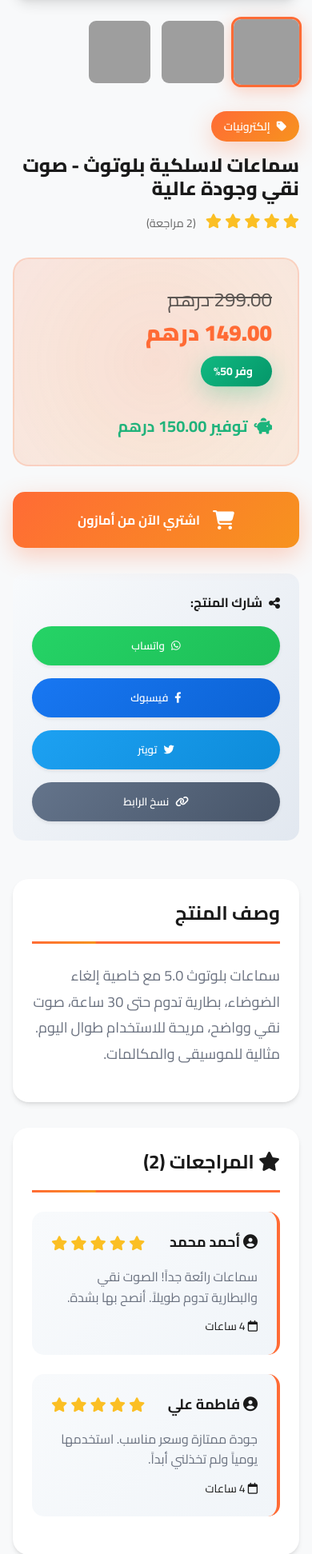
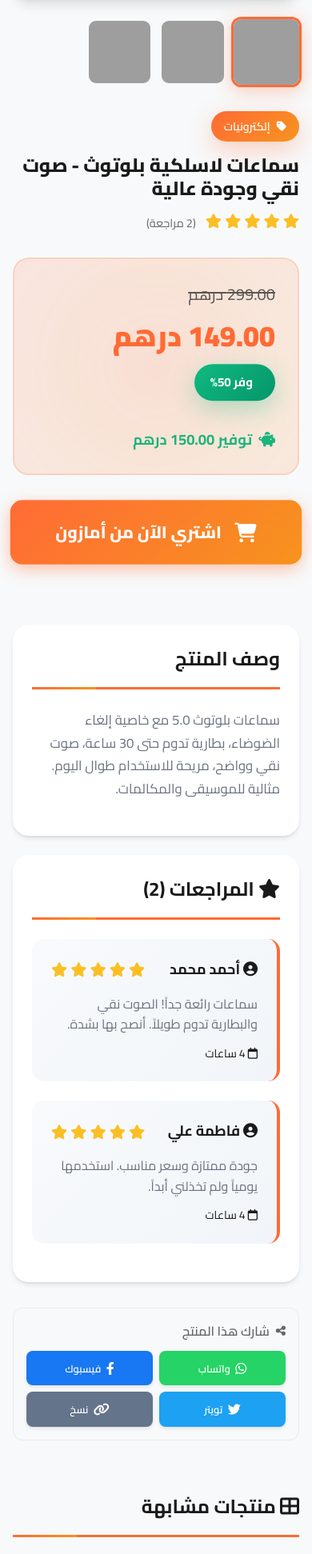
Before and after one commit to Engmohammedabdo/amazon, a PHP site: page /amazon/product.php?id=1 in a window 390 px wide. Shown: the part 443-2386 px from the top of the page at 80% size. Run offline with PHP 8.4, Linux system fonts and the light colour scheme; a user stored in the database is signed in; data comes from the database, SQL or seed files in the repository; some libraries are stand-ins or nearby versions; grey boxes are pictures that could not be loaded.

Commit message:
🎯 OPTIMIZE: Page layout for conversion - reorganize & reduce clutter
PROBLEM: Page layout didn't focus on conversion
- Share buttons too large and poorly positioned
- Elements oversized
- Poor visual hierarchy
- CTA (Buy button) not prominent enough

SOLUTION: Complete page restructure for optimal conversion

LAYOUT REORGANIZATION:
BEFORE: Image → Price → Buy → SHARE (big) → Description → Reviews
AFTER:  Image → Price → Buy → Description → Reviews → Share (small)

SHARE BUTTONS OPTIMIZED:
- Moved to bottom (after reviews, before similar products)
- Reduced size: padding 0.5rem (was 0.75rem)
- Font size: 0.875rem (was 1rem)
- Compact grid layout (120px min-width)
- Removed gradients for cleaner look
- Title reduced to 1rem (was 1.5rem)

BUY BUTTON ENHANCEMENT:
- Increased prominence with stronger shadow
- Pulsing animation for attention
- Font weight 800 (extra bold)
- Sticky on mobile scroll

ELEMENT SIZE REDUCTIONS:
- Price section: 1.75rem padding (was 2rem)
- Current price: 2.25rem (was 3rem)
- Description: 1.05rem (was 1.125rem)
- Line height: 1.7 (was 1.8)
- Reduced spacing throughout

MOBILE OPTIMIZATIONS:
✅ Sticky buy button when scrolling
✅ Share buttons in 2-column grid
✅ Smaller button padding
✅ Better use of screen space

VISUAL HIERARCHY:
1. Product image & gallery (largest)
2. Title (black, bold)
3. Price with discount (prominent)
4. BUY BUTTON (most prominent CTA)
5. Description
6. Reviews
7. Share (compact, bottom)
8. Similar products

Files changed:
- product.php: Moved share section to bottom
- product.css: Reduced sizes, optimized spacing

Priority: CRITICAL for conversion
Test: Cleaner, focused layout with clear CTA

```diff
--- a/assets/css/product.css
+++ b/assets/css/product.css
@@ -391,62 +391,74 @@
     margin-top: 2rem;
 }
 
-/* ==================== Social Sharing ==================== */
+/* ==================== Social Sharing (Optimized for Conversion) ==================== */
 .share-section {
-    background: linear-gradient(135deg, #f8fafc 0%, #e2e8f0 100%);
-    padding: 1.5rem;
-    border-radius: 15px;
-    margin-top: 2rem;
+    background: #f8f9fa;
+    padding: 1.25rem;
+    border-radius: 12px;
+    margin: 2rem 0;
+    border: 1px solid #e9ecef;
 }
 
 .share-title {
-    font-weight: 700;
-    color: var(--text-color);
-    margin-bottom: 1rem;
+    font-size: 1rem; /* Reduced from 1.5rem */
+    font-weight: 600;
+    color: #666;
+    margin-bottom: 0.75rem;
     display: flex;
     align-items: center;
     gap: 0.5rem;
 }
 
+.share-title i {
+    font-size: 0.875rem;
+}
+
 .share-buttons {
-    display: flex;
-    gap: 1rem;
-    flex-wrap: wrap;
+    display: grid;
+    grid-template-columns: repeat(auto-fit, minmax(120px, 1fr));
+    gap: 0.5rem;
 }
 
 .share-btn {
-    padding: 0.75rem 1.5rem;
-    border-radius: 50px;
+    padding: 0.5rem 1rem; /* Reduced from 0.75rem 1.5rem */
+    border-radius: 8px; /* Less rounded, more compact */
     border: none;
     cursor: pointer;
     font-weight: 600;
+    font-size: 0.875rem; /* Smaller text */
     display: flex;
     align-items: center;
-    gap: 0.5rem;
-    transition: all var(--transition-base);
+    justify-content: center;
+    gap: 0.4rem;
+    transition: all 0.2s ease;
     color: white;
-    box-shadow: var(--shadow-sm);
+    box-shadow: 0 2px 4px rgba(0,0,0,0.1);
+}
+
+.share-btn i {
+    font-size: 1rem;
 }
 
 .share-btn:hover {
-    transform: translateY(-3px);
-    box-shadow: var(--shadow-md);
+    transform: translateY(-2px);
+    box-shadow: 0 4px 8px rgba(0,0,0,0.15);
 }
 
 .share-btn.facebook {
-    background: linear-gradient(135deg, #1877f2 0%, #0c63d4 100%);
+    background: #1877f2;
 }
 
 .share-btn.twitter {
-    background: linear-gradient(135deg, #1da1f2 0%, #0d8bd9 100%);
+    background: #1da1f2;
 }
 
 .share-btn.whatsapp {
-    background: linear-gradient(135deg, #25d366 0%, #1ebe57 100%);
+    background: #25d366;
 }
 
 .share-btn.copy {
-    background: linear-gradient(135deg, #64748b 0%, #475569 100%);
+    background: #64748b;
 }
 
 /* ==================== Animations ==================== */
@@ -817,3 +829,105 @@ a:focus-visible {
         max-height: 80vh;
     }
 }
+
+/* ==================== Conversion Optimizations ==================== */
+
+/* Make Buy Button THE Most Prominent Element */
+.buy-now-btn {
+    font-size: 1.3rem !important;
+    padding: 1.25rem 2rem !important;
+    font-weight: 800 !important;
+    box-shadow: 0 6px 20px rgba(255, 107, 53, 0.4) !important;
+    animation: pulse 2s ease-in-out infinite;
+}
+
+.buy-now-btn:hover {
+    box-shadow: 0 8px 25px rgba(255, 107, 53, 0.5) !important;
+}
+
+/* Optimize Price Section for Better Readability */
+.price-section {
+    padding: 1.75rem !important; /* Reduced from 2rem */
+}
+
+.current-price {
+    font-size: 2.25rem !important; /* Slightly reduced from 3rem */
+}
+
+/* Optimize Description Text */
+.product-description {
+    font-size: 1.05rem !important; /* Reduced from 1.125rem */
+    line-height: 1.7 !important; /* Reduced from 1.8 */
+}
+
+/* Sticky Buy Button on Mobile Scroll */
+@media (max-width: 768px) {
+    .buy-now-btn.sticky-mobile {
+        position: fixed;
+        bottom: 0;
+        left: 0;
+        right: 0;
+        z-index: 999;
+        border-radius: 0;
+        margin: 0;
+        box-shadow: 0 -4px 12px rgba(0,0,0,0.15) !important;
+        animation: slideInUp 0.3s ease;
+    }
+
+    @keyframes slideInUp {
+        from {
+            transform: translateY(100%);
+        }
+        to {
+            transform: translateY(0);
+        }
+    }
+
+    /* Add padding to content when sticky button is active */
+    body.sticky-btn-active {
+        padding-bottom: 80px;
+    }
+
+    /* Optimize share section on mobile */
+    .share-section {
+        padding: 1rem;
+    }
+
+    .share-buttons {
+        grid-template-columns: 1fr 1fr;
+    }
+
+    .share-btn {
+        font-size: 0.8rem;
+        padding: 0.6rem 0.75rem;
+    }
+}
+
+/* Optimize Price Display Hierarchy */
+.original-price {
+    font-size: 1.25rem !important; /* Reduced from 1.5rem */
+    margin-bottom: 0.5rem;
+}
+
+.discount-amount {
+    padding: 0.65rem 1.25rem !important; /* Slightly reduced */
+    font-size: 0.95rem !important;
+}
+
+.savings-highlight {
+    font-size: 1.15rem !important; /* Slightly reduced */
+}
+
+/* Improve Visual Hierarchy with Better Spacing */
+.description-section {
+    margin-bottom: 1.5rem !important; /* Reduced spacing */
+}
+
+.reviews-section {
+    margin-bottom: 1.5rem !important; /* Reduced spacing */
+}
+
+/* Emphasize CTA Section */
+.cta-section {
+    margin: 1.75rem 0 !important;
+}
--- a/product.php
+++ b/product.php
@@ -196,27 +196,6 @@ $pageTitle = clean($product['title']) . ' - PYRASTORE';
                         <span>اشتري الآن من أمازون</span>
                     </button>
                 </div>
-
-                <div class="share-section">
-                    <div class="share-title">
-                        <i class="fas fa-share-alt"></i>
-                        شارك المنتج:
-                    </div>
-                    <div class="share-buttons">
-                        <button class="share-btn whatsapp" onclick="shareWhatsApp()">
-                            <i class="fab fa-whatsapp"></i> واتساب
-                        </button>
-                        <button class="share-btn facebook" onclick="shareFacebook()">
-                            <i class="fab fa-facebook-f"></i> فيسبوك
-                        </button>
-                        <button class="share-btn twitter" onclick="shareTwitter()">
-                            <i class="fab fa-twitter"></i> تويتر
-                        </button>
-                        <button class="share-btn copy" onclick="copyLink()">
-                            <i class="fas fa-link"></i> نسخ الرابط
-                        </button>
-                    </div>
-                </div>
             </div>
         </div>
 
@@ -267,6 +246,28 @@ $pageTitle = clean($product['title']) . ' - PYRASTORE';
         </div>
         <?php endif; ?>
 
+        <!-- Share Section (Moved to bottom for better conversion) -->
+        <div class="share-section">
+            <h3 class="share-title">
+                <i class="fas fa-share-alt"></i>
+                شارك هذا المنتج
+            </h3>
+            <div class="share-buttons">
+                <button class="share-btn whatsapp" onclick="shareWhatsApp()">
+                    <i class="fab fa-whatsapp"></i> واتساب
+                </button>
+                <button class="share-btn facebook" onclick="shareFacebook()">
+                    <i class="fab fa-facebook-f"></i> فيسبوك
+                </button>
+                <button class="share-btn twitter" onclick="shareTwitter()">
+                    <i class="fab fa-twitter"></i> تويتر
+                </button>
+                <button class="share-btn copy" onclick="copyLink()">
+                    <i class="fas fa-link"></i> نسخ
+                </button>
+            </div>
+        </div>
+
         <!-- Similar Products -->
         <?php if (count($similarProducts) > 0): ?>
         <div class="similar-products-section">
```
